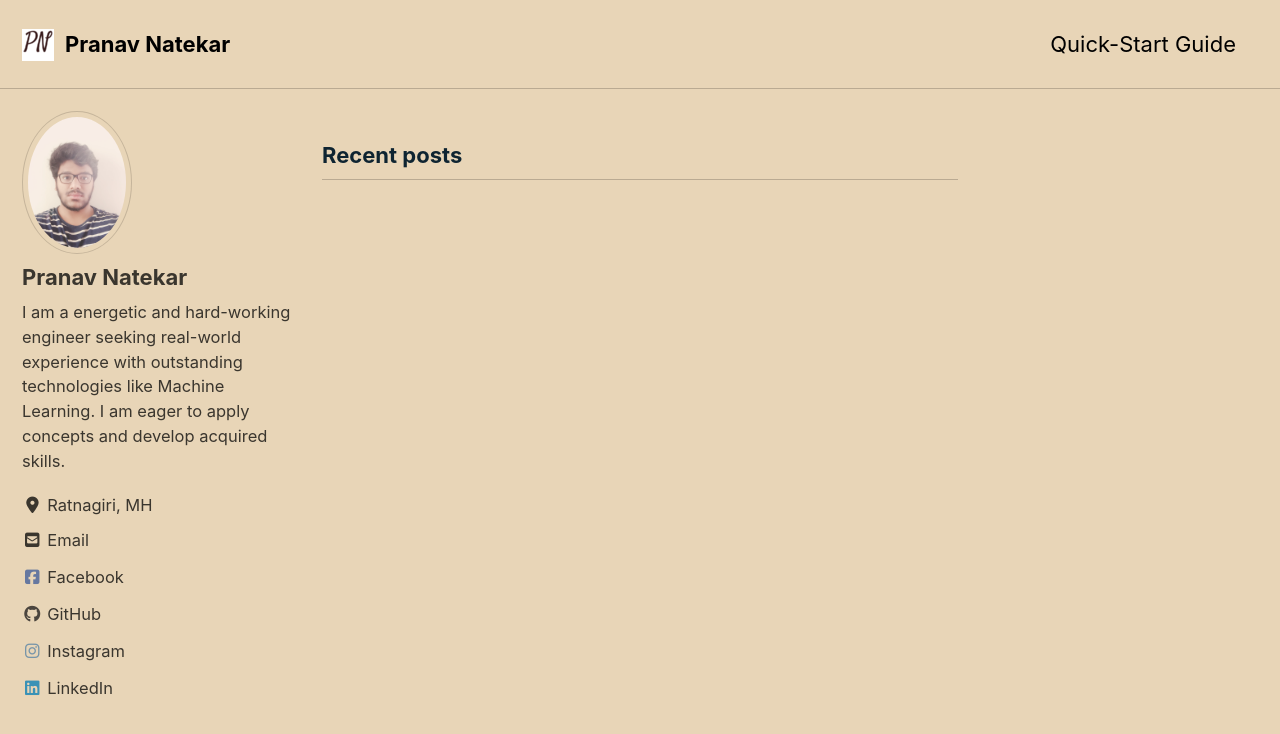
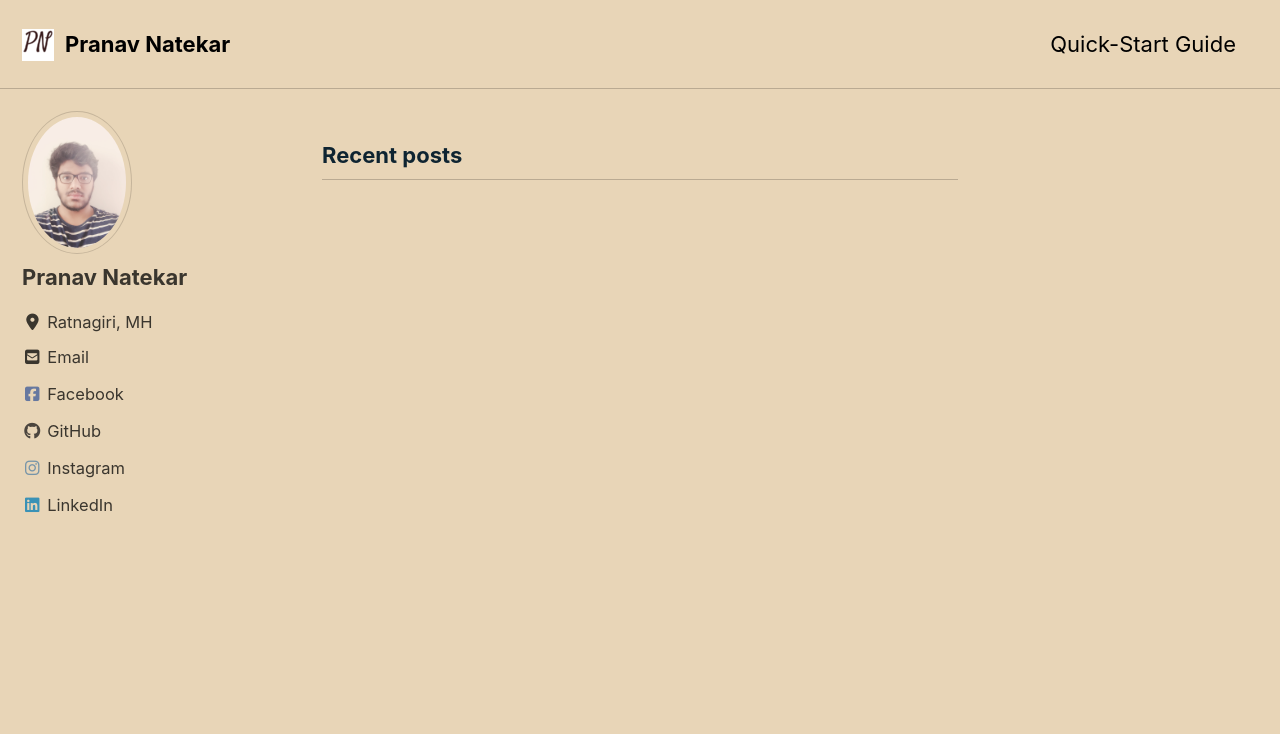
Before and after one commit to pranav6670/pranav6670.github.io, a Jekyll site: the page built from index.html, in a window 1280 px wide and 900 px high. Shown: the top 734 px of the window. Built offline with Jekyll 4.4.1, drawn with Linux system fonts in a browser that asks for light colours; cached includes are drawn as plain includes; nearby versions of some CDN libraries; the list of posts is cut into pages by our own code.

Commit message:
Added Pages

```diff
--- a/_config.yml
+++ b/_config.yml
@@ -108,8 +108,7 @@
 author:
   name             : "Pranav Natekar"
   avatar           : "/assets/images/bio.jpeg"
-  bio              : "I am a energetic and hard-working engineer seeking real-world experience with outstanding technologies like Machine Learning.
-                      I am eager to apply concepts and develop acquired skills."
+  bio              : ""
   location         : "Ratnagiri, MH"
   # email            : "pranavnat24@gmail.com"
   linkedin         : "pranav-natekar-14b9ba140/"
--- a/index.html
+++ b/index.html
@@ -1,6 +1,4 @@
 ---
 layout: home
 author_profile: true
-header:
-  image:"/images/rtg2.jpg"
 ---
```
Also changed, not shown: _pages/about.md (added, +7 -0 lines), _pages/projects.md (added, +5 -0 lines), _pages/404.md (added), images/rtg2.jpg (deleted).
